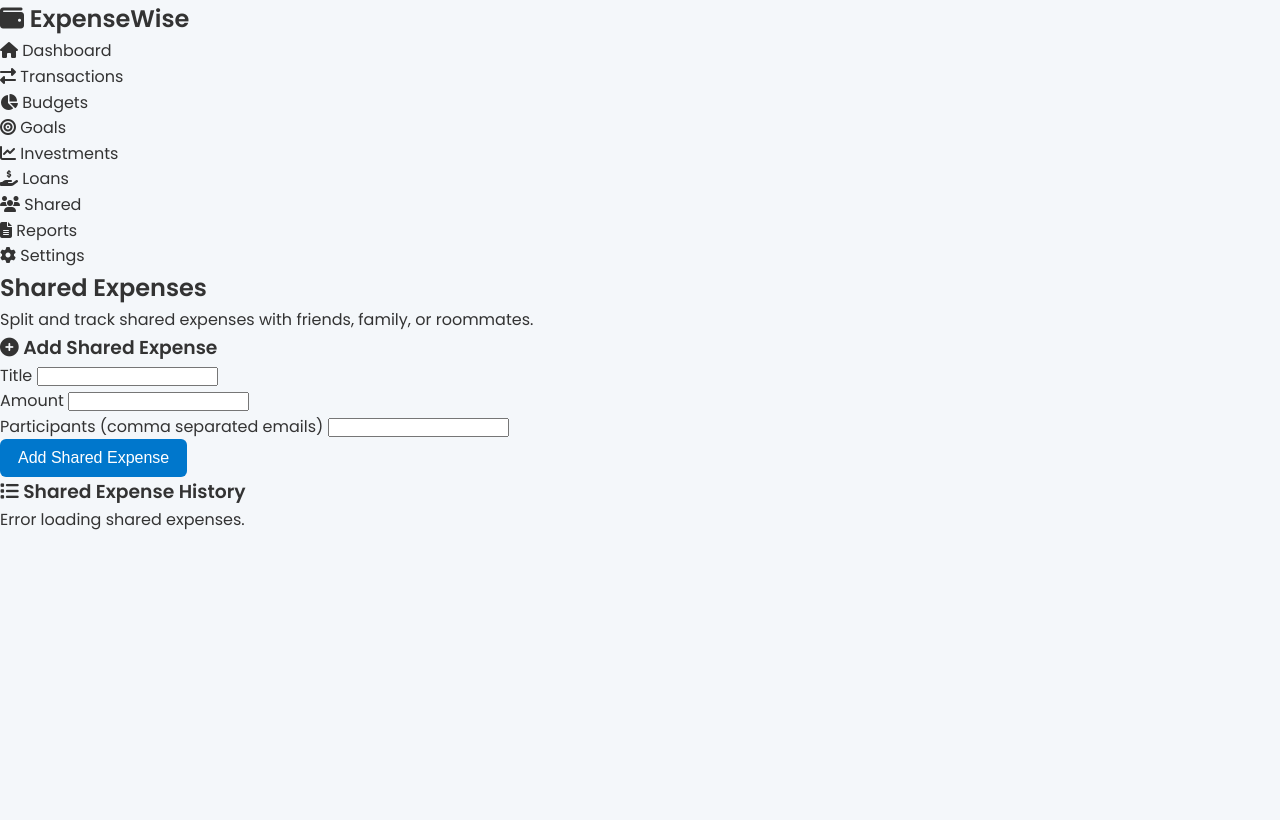
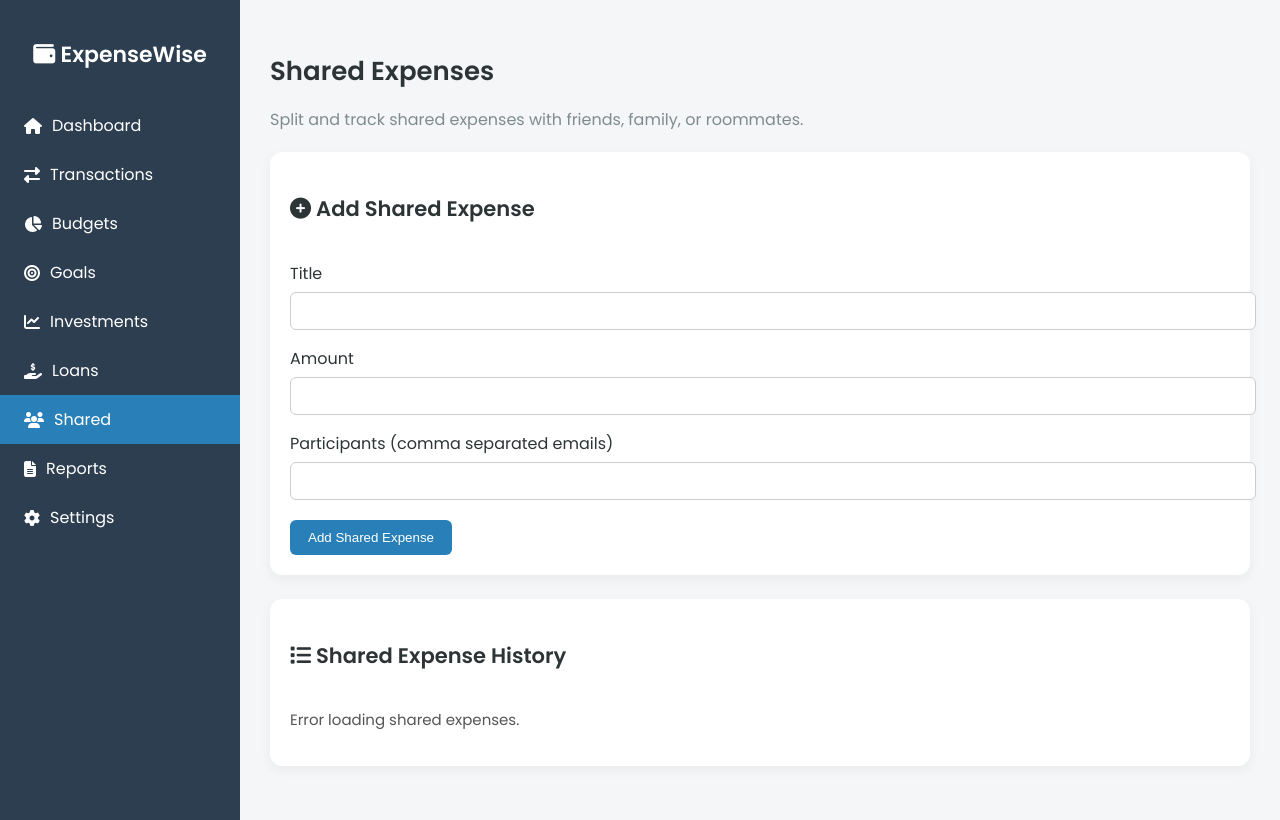
Before and after one commit to rishikadesai201/expensewise, a website: page public/assets/shared-expenses.html in a window 1280 px wide. Drawn offline with Linux system fonts and the light colour scheme; no server answers.

Commit message:
sharedexpense

```diff
--- a/public/assets/shared-expenses.html
+++ b/public/assets/shared-expenses.html
@@ -5,7 +5,7 @@
   <meta name="viewport" content="width=device-width, initial-scale=1.0"/>
   <meta name="description" content="Track and split your shared expenses with friends, family, or roommates" />
   <title>Shared Expenses - ExpenseWise</title>
-  <link rel="stylesheet" href="/css/style.css" />
+  <link rel="stylesheet" href="/css/shared-expenses.css" />
   <link href="https://fonts.googleapis.com/css2?family=Poppins:wght@300;400;600&display=swap" rel="stylesheet" />
   <link rel="stylesheet" href="https://cdnjs.cloudflare.com/ajax/libs/font-awesome/6.4.0/css/all.min.css"/>
 </head>
--- /dev/null
+++ b/public/css/shared-expenses.css
@@ -0,0 +1,164 @@
+/* === Base Styles === */
+body {
+    margin: 0;
+    font-family: 'Poppins', sans-serif;
+    background-color: #f4f6f8;
+    color: #2d3436;
+  }
+
+  /* === Button Styles === */
+  .btn {
+    padding: 10px 18px;
+    border: none;
+    border-radius: 6px;
+    cursor: pointer;
+    font-weight: 500;
+    transition: background 0.3s;
+  }
+
+  .btn-primary {
+    background-color: #2980b9;
+    color: #fff;
+  }
+
+  .btn-primary:hover {
+    background-color: #1f6394;
+  }
+
+  /* === Layout === */
+  .dashboard-container {
+    display: flex;
+    min-height: 100vh;
+  }
+
+  /* === Sidebar === */
+  .sidebar {
+    width: 240px;
+    background-color: #2c3e50;
+    color: white;
+    height: 100vh;
+    padding: 20px 0;
+    position: fixed;
+  }
+
+  .sidebar-header {
+    text-align: center;
+    margin-bottom: 30px;
+  }
+
+  .sidebar-header h1 {
+    font-size: 22px;
+    font-weight: 600;
+  }
+
+  .sidebar-nav ul {
+    list-style: none;
+    padding: 0;
+    margin: 0;
+  }
+
+  .sidebar-nav li {
+    padding: 12px 24px;
+  }
+
+  .sidebar-nav li a {
+    text-decoration: none;
+    color: white;
+    display: flex;
+    align-items: center;
+    gap: 10px;
+  }
+
+  .sidebar-nav li.active,
+  .sidebar-nav li:hover {
+    background-color: #2980b9;
+    color: white;
+  }
+
+  /* === Main Content === */
+  .main-content {
+    margin-left: 240px;
+    padding: 30px;
+    flex: 1;
+  }
+
+  .dashboard-header h2 {
+    font-size: 26px;
+    margin-bottom: 5px;
+  }
+
+  .dashboard-header p {
+    color: #7f8c8d;
+    margin-bottom: 20px;
+  }
+
+  /* === Card Style === */
+  .card {
+    background-color: #ffffff;
+    border-radius: 12px;
+    box-shadow: 0 4px 12px rgba(0,0,0,0.05);
+    padding: 20px;
+    margin-bottom: 24px;
+  }
+
+  .card-header {
+    display: flex;
+    align-items: center;
+    gap: 10px;
+    font-weight: 600;
+    font-size: 18px;
+    margin-bottom: 16px;
+  }
+
+  /* === Form === */
+  .form-group {
+    margin-bottom: 16px;
+  }
+
+  .form-group label {
+    display: block;
+    font-weight: 500;
+    margin-bottom: 6px;
+  }
+
+  .form-control {
+    padding: 10px 12px;
+    border: 1px solid #ccc;
+    border-radius: 6px;
+    width: 100%;
+    font-size: 14px;
+  }
+
+  .form-control:focus {
+    outline: none;
+    border-color: #2980b9;
+    box-shadow: 0 0 4px rgba(41, 128, 185, 0.4);
+  }
+
+  .form-actions {
+    margin-top: 20px;
+  }
+
+  /* === Shared Expenses List === */
+  #sharedExpenseList {
+    font-size: 15px;
+    color: #555;
+  }
+
+  /* === Responsive Design === */
+  @media (max-width: 768px) {
+    .dashboard-container {
+      flex-direction: column;
+    }
+
+    .sidebar {
+      width: 100%;
+      position: relative;
+      height: auto;
+    }
+
+    .main-content {
+      margin-left: 0;
+      padding: 20px;
+    }
+  }
```
Also changed, not shown: config/server.js (deleted, +0 -34 lines).
